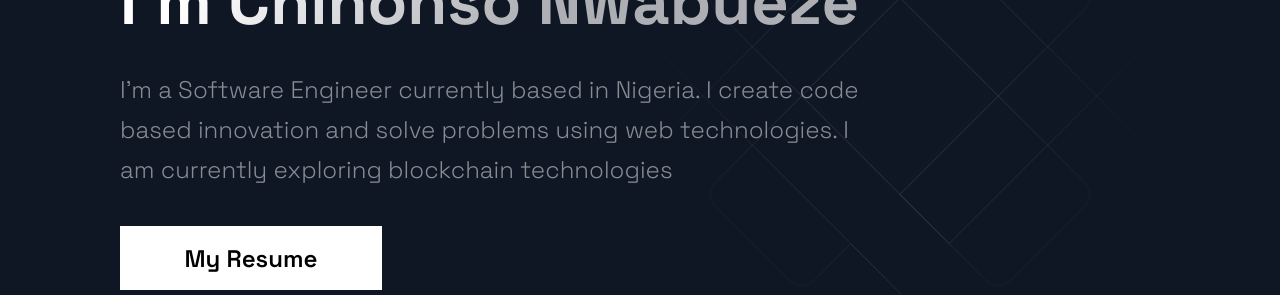
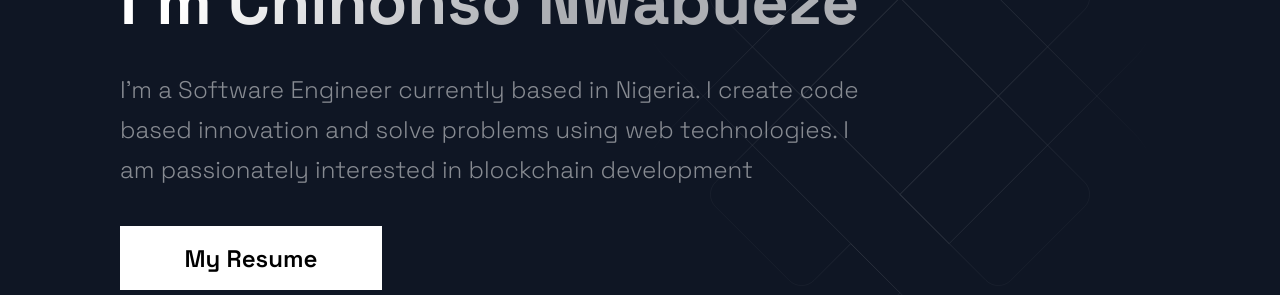
Before and after one commit to nwabuezenonso/portfolio, a Next.js app: page / in a window 1280 px wide. Shown: the part 289-584 px from the top of the page. Built offline with nearby package versions, Linux system fonts and the light colour scheme.

Commit message:
text edit

```diff
--- a/src/components/Hero/Hero.js
+++ b/src/components/Hero/Hero.js
@@ -13,7 +13,7 @@ const Hero = (props) => (
           I'm Chinonso Nwabueze
         </SectionTitle>
         <SectionText>
-        I’m a Software Engineer currently based in Nigeria. I create code based innovation and solve problems using web technologies. I am currently exploring blockchain technologies
+        I’m a Software Engineer currently based in Nigeria. I create code based innovation and solve problems using web technologies. I am passionately interested in blockchain development
         </SectionText>
         <Button onClick={props.handleClick}>My Resume</Button>
       </LeftSection><br/>
```
